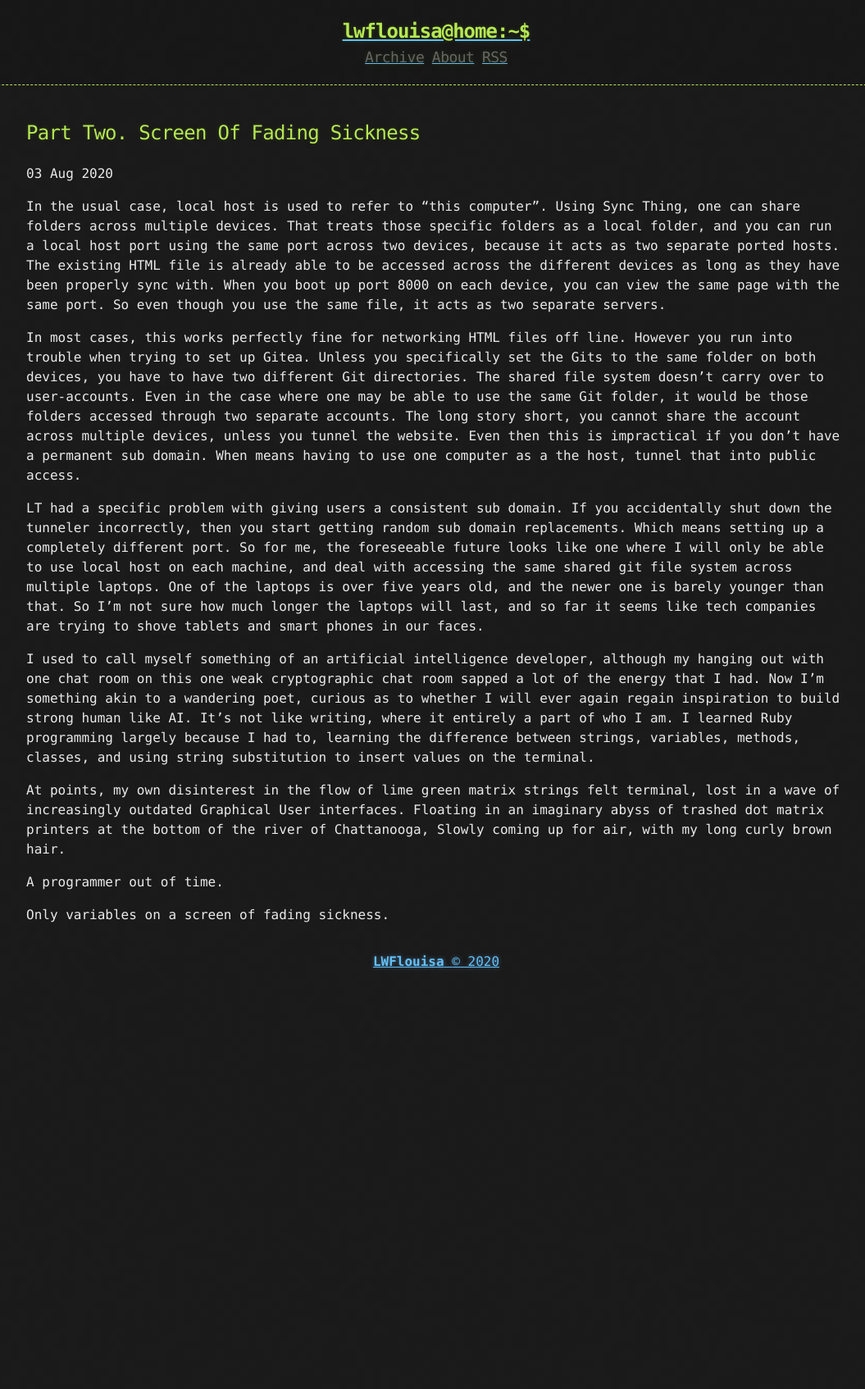
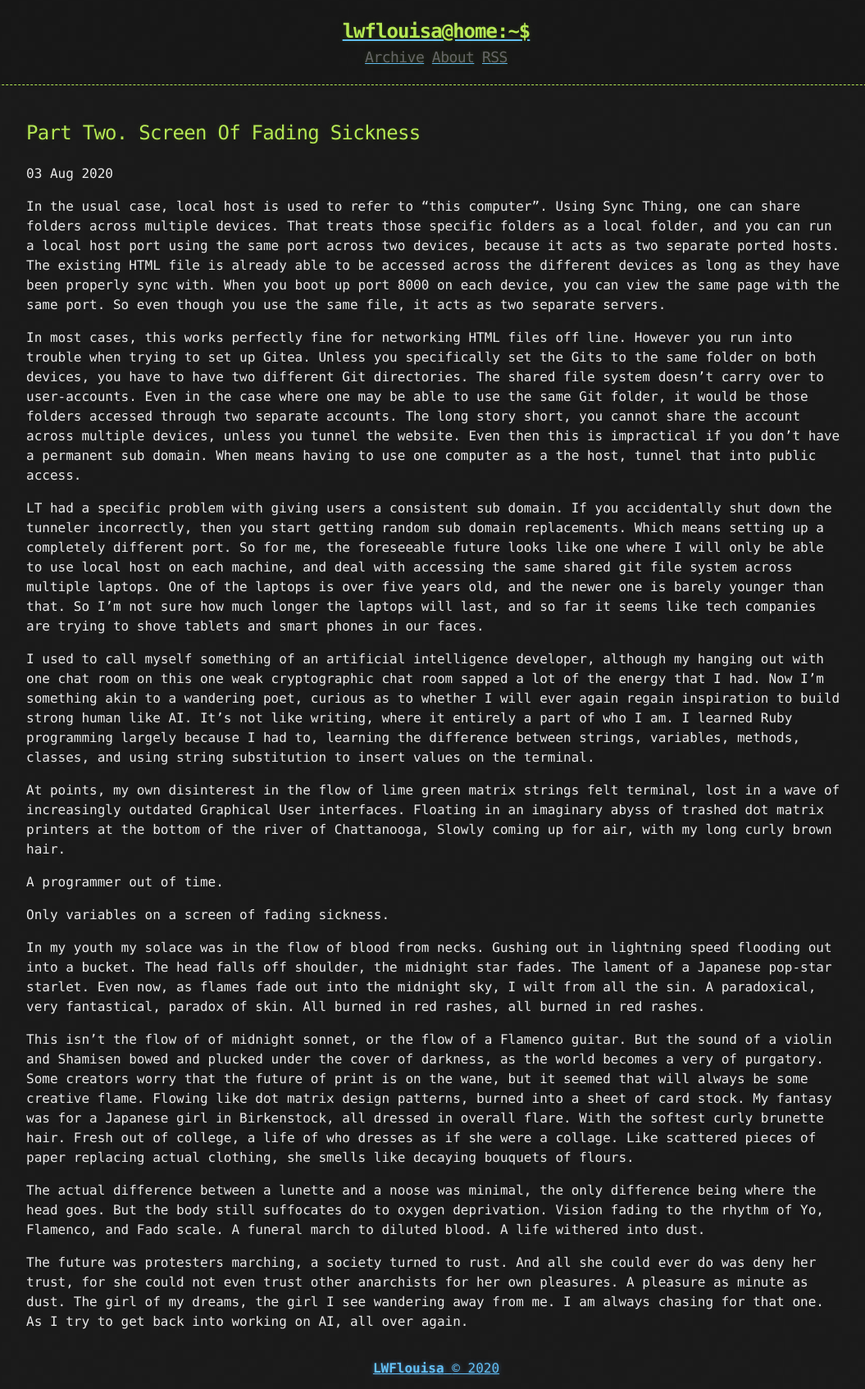
Before and after one commit to LWFlouisa/MyWebNovel, a Jekyll site: the page built from _posts/2020-08-03-screenoffadingsickness.md, in a window 1280 px wide. Shown: the whole page at 82% size, without its empty margins (108-1163 px from the left). Built offline with Jekyll 4.4.1, drawn with Linux system fonts in a browser that asks for light colours; before the commit the page ends 1198 px from its top, so only the background shows below that.

Commit message:
Update 2020-08-03-screenoffadingsickness.md

```diff
--- a/_posts/2020-08-03-screenoffadingsickness.md
+++ b/_posts/2020-08-03-screenoffadingsickness.md
@@ -15,3 +15,11 @@ At points, my own disinterest in the flow of lime green matrix strings felt term
 A programmer out of time.
 
 Only variables on a screen of fading sickness.
+
+In my youth my solace was in the flow of blood from necks. Gushing out in lightning speed flooding out into a bucket. The head falls off shoulder, the midnight star fades. The lament of a Japanese pop-star starlet. Even now, as flames fade out into the midnight sky, I wilt from all the sin. A paradoxical, very fantastical, paradox of skin. All burned in red rashes, all burned in red rashes.
+
+This isn’t the flow of of midnight sonnet, or the flow of a Flamenco guitar. But the sound of a violin and Shamisen bowed and plucked under the cover of darkness, as the world becomes a very of purgatory. Some creators worry that the future of print is on the wane, but it seemed that will always be some creative flame. Flowing like dot matrix design patterns, burned into a sheet of card stock. My fantasy was for a Japanese girl in Birkenstock, all dressed in overall flare. With the softest curly brunette hair. Fresh out of college, a life of who dresses as if she were a collage. Like scattered pieces of paper replacing actual clothing, she smells like decaying bouquets of flours.
+
+The actual difference between a lunette and a noose was minimal, the only difference being where the head goes. But the body still suffocates do to oxygen deprivation. Vision fading to the rhythm of Yo, Flamenco, and Fado scale. A funeral march to diluted blood. A life withered into dust.
+
+The future was protesters marching, a society turned to rust. And all she could ever do was deny her trust, for she could not even trust other anarchists for her own pleasures. A pleasure as minute as dust. The girl of my dreams, the girl I see wandering away from me. I am always chasing for that one. As I try to get back into working on AI, all over again.
```
